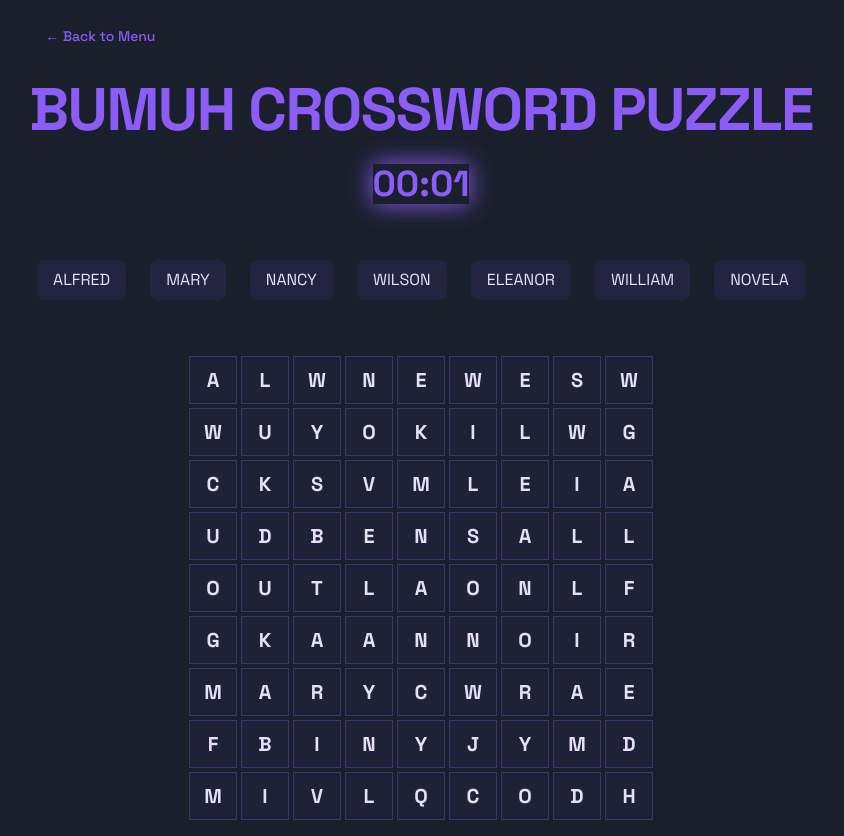
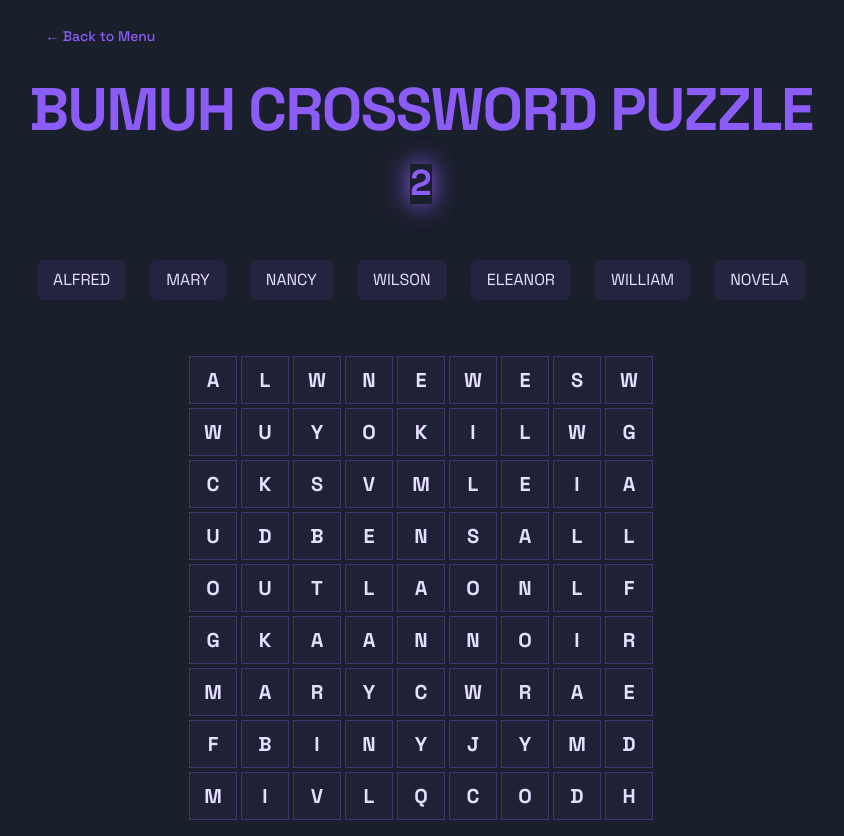
Before and after one commit to DrJones000/crossword-puzzle, a React (Vite) app: page /puzzle/bumuh-family in a window 1280 px wide. Shown: the whole page, without its empty margins (219-1063 px from the left). Built offline with nearby package versions, Linux system fonts and the light colour scheme.

Commit message:
Update countdown timer duration
Changed the countdown timer in the Timer component to count down from 5 to 0 and adjusted the timing to make it a little slower.
[skip gpt_engineer]

```diff
--- a/src/components/Timer.tsx
+++ b/src/components/Timer.tsx
@@ -7,17 +7,17 @@ interface TimerProps {
 
 const Timer = ({ isRunning, onTimeUpdate }: TimerProps) => {
   const [time, setTime] = useState(0);
-  const [countdown, setCountdown] = useState<string | null>("3");
+  const [countdown, setCountdown] = useState<string | null>("5");
 
   useEffect(() => {
     if (isRunning && countdown !== null) {
-      const countdownSequence = ["3", "2", "1", "GO!", null];
+      const countdownSequence = ["5", "4", "3", "2", "1", "GO!", null];
       let currentIndex = countdownSequence.indexOf(countdown);
 
       const timer = setTimeout(() => {
         console.log('Countdown:', countdownSequence[currentIndex + 1]);
         setCountdown(countdownSequence[currentIndex + 1]);
-      }, 1000);
+      }, 1500); // Increased from 1000ms to 1500ms for slower countdown
 
       return () => clearTimeout(timer);
     }
```
